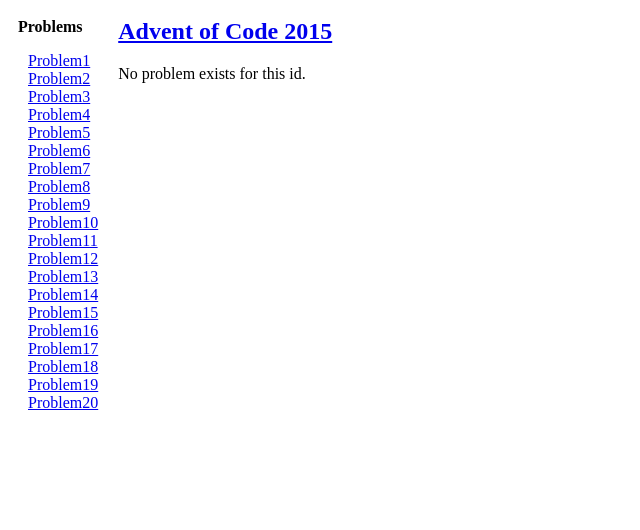
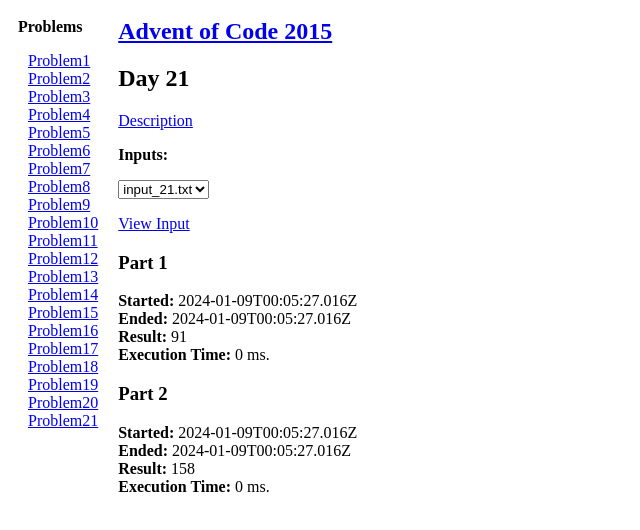
Before and after one commit to castle8080/rook_aoc_2015, a React (Vite) app: page /problem/21 in a window 1280 px wide. Shown: the top 530 px of the page, without its empty margins (0-640 px from the left). Built offline with nearby package versions, Linux system fonts and the light colour scheme.

Commit message:
Doing day 21.

```diff
--- /dev/null
+++ b/src/problems/problem21.tsx
@@ -0,0 +1,318 @@
+import _ from 'lodash';
+import Problem from './problem';
+
+const ITEM_SHOP_TEXT = `
+    Weapons:    Cost  Damage  Armor
+    Dagger        8     4       0
+    Shortsword   10     5       0
+    Warhammer    25     6       0
+    Longsword    40     7       0
+    Greataxe     74     8       0
+
+    Armor:      Cost  Damage  Armor
+    Leather      13     0       1
+    Chainmail    31     0       2
+    Splintmail   53     0       3
+    Bandedmail   75     0       4
+    Platemail   102     0       5
+
+    Rings:      Cost  Damage  Armor
+    Damage +1    25     1       0
+    Damage +2    50     2       0
+    Damage +3   100     3       0
+    Defense +1   20     0       1
+    Defense +2   40     0       2
+    Defense +3   80     0       3
+`;
+
+type EquipmentType = 'weapon' | 'armor' | 'ring';
+
+interface Equipment {
+    type: EquipmentType;
+    name: string;
+    cost: number;
+    damage: number;
+    armor: number;
+}
+
+class ItemShop {
+    weapons: Equipment[];
+    armor: Equipment[];
+    rings: Equipment[];
+
+    constructor() {
+        this.weapons = [];
+        this.armor = [];
+        this.rings = [];
+    }
+
+    static default(): ItemShop {
+        const shop = new ItemShop();
+        shop.load(ITEM_SHOP_TEXT);
+        return shop;
+    }
+
+    add(equipment: Equipment) {
+        switch (equipment.type) {
+            case 'weapon':
+                this.weapons.push(equipment);
+                break;
+            case 'armor':
+                this.armor.push(equipment);
+                break;
+            case 'ring':
+                this.rings.push(equipment);
+                break;
+        }
+    }
+
+    load(menu: string) {
+        let equipment_type: EquipmentType = 'weapon';
+
+        for (let line of menu.split('\n')) {
+            line = line.trim();
+            if (line.length == 0) {
+                continue;
+            }
+
+            const parts = line.split(/\s+/);
+            if (parts.length < 4 || parts.length > 5) {
+                throw Error(`Invalid line: ${line}`);
+            }
+
+            if (parts[0] == 'Weapons:') {
+                equipment_type = 'weapon';
+            }
+            else if (parts[0] == 'Armor:') {
+                equipment_type = 'armor';
+            }
+            else if (parts[0] == 'Rings:') {
+                equipment_type = 'ring';
+            }
+            else {
+                let name: string;
+                let pos = 0;
+
+                if (parts.length == 5) {
+                    name = parts[0] + ' ' + parts[1];
+                    pos = 2;
+                }
+                else {
+                    name = parts[0];
+                    pos = 1;
+                }
+
+                const equipment: Equipment = {
+                    type: equipment_type,
+                    name: name,
+                    cost: parseInt(parts[pos++]),
+                    damage: parseInt(parts[pos++]),
+                    armor: parseInt(parts[pos++]),
+                };
+
+                this.add(equipment);
+            }
+        }
+    }
+
+    equipment_options(proces_equipment_options: (equipment: Equipment[]) => void) {
+        const iterate_ring_options = (equipment: Equipment[]) => {
+            // No rings
+            proces_equipment_options(equipment);
+
+            // Process with a given ring
+            for (let i = 0; i < this.rings.length; i++) {
+                const ring = this.rings[i];
+                equipment.push(ring);
+                proces_equipment_options(equipment);
+
+                // Process with 2 rings
+                for (let j = i + 1; j < this.rings.length; j++) {
+                    const ring2 = this.rings[j];
+                    equipment.push(ring2);
+                    proces_equipment_options(equipment);
+                    equipment.pop();
+                }
+
+                equipment.pop();
+            }
+        };
+
+        const iterate_options_armor = (equipment: Equipment[]) => {
+            // no armor is an option
+            iterate_ring_options(equipment);
+
+            for (const armor of this.armor) {
+                equipment.push(armor);
+                iterate_ring_options(equipment);
+                equipment.pop();
+            }
+        };
+
+        const iterate_options_weapon = () => {
+            let equipment: Equipment[] = [];
+            for (let weapon of this.weapons) {
+                equipment.push(weapon);
+                iterate_options_armor(equipment);
+                equipment.pop();
+            }
+        };
+
+        iterate_options_weapon();
+    }
+}
+
+class Character {
+
+    constructor(
+        public readonly name: string,
+        public readonly hit_points: number,
+        public readonly damage: number,
+        public readonly armor: number,
+        public readonly equipment: Equipment[],
+    ) {
+    }
+
+    equipment_cost() {
+        return _.sum(this.equipment.map((e) => e.cost));
+    }
+
+    with_equipment(equipment: Equipment[]): Character {
+        const e_damage = _.sum(equipment.map((e) => e.damage));
+        const e_armor = _.sum(equipment.map((e) => e.armor));
+
+        const new_equipment = [...this.equipment];
+        for (const e of equipment) {
+            new_equipment.push(e);
+        }
+
+        return new Character(
+            this.name,
+            this.hit_points,
+            this.damage + e_damage,
+            this.armor + e_armor,
+            new_equipment,
+        );
+    }
+
+    static parse(name: string, stats: string): Character {
+        let hit_points: number|null = null;
+        let damage: number|null = null;
+        let armor: number|null = null;
+
+        for (let line of stats.split('\n')) {
+            line = line.trim();
+            if (line.length == 0) {
+                continue;
+            }
+
+            let parts = line.split(':');
+            if (parts.length != 2) {
+                throw Error(`Invalid stats: ${line}`);
+            }
+
+            if (parts[0] == 'Hit Points') {
+                hit_points = parseInt(parts[1].trim());
+            }
+            else if (parts[0] == 'Damage') {
+                damage = parseInt(parts[1].trim());
+            }
+            else if (parts[0] == 'Armor') {
+                armor = parseInt(parts[1].trim());
+            }
+            else {
+                throw Error(`Invalid stats: ${line}`);
+            }
+        }
+
+        if (hit_points === null) {
+            throw Error(`Missing hit points.`);
+        }
+        if (damage === null) {
+            throw Error(`Missing damage.`);
+        }
+        if (armor === null) {
+            throw Error(`Missing armor.`);
+        }
+
+        return new Character(name, hit_points, damage, armor, []);
+    }
+}
+
+function rounds_to_zero(hp: number, damage: number): number {
+    let rounds = Math.floor(hp / damage);
+    if (hp % damage > 0) {
+        rounds++;
+    }
+    return rounds;
+}
+
+// Have 2 characters fight and return the winner.
+// c1 inflicts damage on c2 first.
+function simulate_fight(c1: Character, c2: Character): Character {
+    const c2_turn_damage = Math.max(c1.damage - c2.armor, 1);
+    const c1_turn_damage = Math.max(c2.damage - c1.armor, 1);
+
+    let c2_rounds = rounds_to_zero(c2.hit_points, c2_turn_damage);
+    let c1_rounds = rounds_to_zero(c1.hit_points, c1_turn_damage);
+
+    return (c1_rounds >= c2_rounds) ? c1 : c2;
+}
+
+async function part1(input: string): Promise<number> {
+    const shop = ItemShop.default();
+    const boss = Character.parse('boss', input);
+    const hero = new Character("player", 100, 0, 0, []);
+
+    let winning_cost = -1;
+
+    shop.equipment_options((equipment) => {
+        const hero_equipped = hero.with_equipment(equipment);
+        const winner = simulate_fight(hero_equipped, boss);
+        if (winner.name == hero_equipped.name) {
+            const cost = hero_equipped.equipment_cost();
+            if (winning_cost < 0 || cost < winning_cost) {
+                winning_cost = cost;
+            }
+        }
+    });
+
+    return winning_cost;
+}
+
+async function part2(input: string): Promise<number> {
+    const shop = ItemShop.default();
+    const boss = Character.parse('boss', input);
+    const hero = new Character("player", 100, 0, 0, []);
+
+    let winning_cost = -1;
+
+    shop.equipment_options((equipment) => {
+        const hero_equipped = hero.with_equipment(equipment);
+        const winner = simulate_fight(hero_equipped, boss);
+        if (winner.name != hero_equipped.name) {
+            const cost = hero_equipped.equipment_cost();
+            if (winning_cost < 0 || cost > winning_cost) {
+                winning_cost = cost;
+            }
+        }
+    });
+
+    return winning_cost;
+}
+
+function Problem21() {
+    return (
+        <Problem
+            day = { 21 }
+            part1 = { part1 }
+            part2 = { part2 }
+            inputs = {[
+                "input_21.txt",
+            ]}
+            problem_link = "https://adventofcode.com/2015/day/21"
+        />
+    )
+}
+
+export default Problem21;
--- a/src/problems/problems.tsx
+++ b/src/problems/problems.tsx
@@ -21,6 +21,7 @@
 import Problem18 from "./problem18";
 import Problem19 from "./problem19";
 import Problem20 from "./problem20";
+import Problem21 from "./problem21";
 
 const PROBLEMS = [
     Problem1,
@@ -43,6 +44,7 @@
     Problem18,
     Problem19,
     Problem20,
+    Problem21,
 ];
 
 interface ProblemInfo {
```
Also changed, not shown: public/input/input_21.txt (added).
